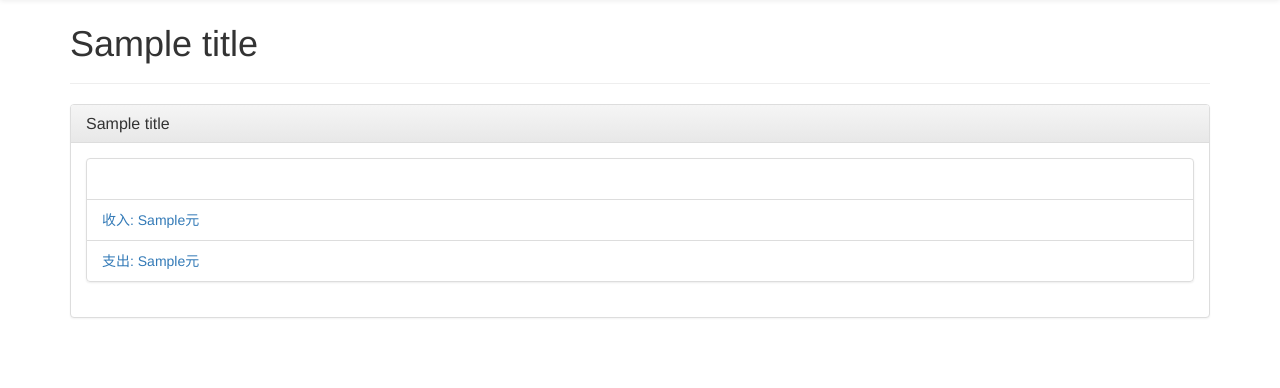
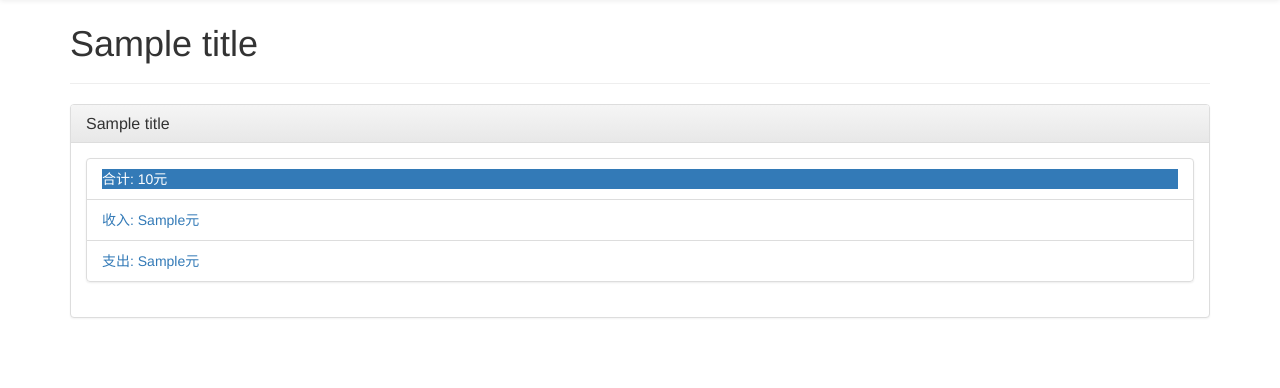
Before and after one commit to 4kercc/ss-panel-django, a Django app: template templates/panel/gold.html in a window 1280 px wide. Shown: the part 51-439 px from the top of the page. Run offline with Django 3.2, Linux system fonts and the light colour scheme; the template is opened without the code that fills it: most values are stand-ins (such as "Sample title", 1, 10 or a date in 2020); some libraries are stand-ins or nearby versions.

Commit message:
fix: gold: bg color, need div.

```diff
--- a/templates/panel/gold.html
+++ b/templates/panel/gold.html
@@ -2,7 +2,7 @@
 
 {% block content %}
 <ul class="list-group">
-    <li class="list-group-item bg-primary">合计: {{ gold_sum }}元</li>
+    <li class="list-group-item"><div class="bg-primary">合计: {{ gold_sum }}元</div></li>
     <li class="list-group-item"><a href="in/">收入: {{ gold_in }}元</a></li>
     <li class="list-group-item"><a href="out/">支出: {{ gold_out }}元</a></li>
 </ul>
```
